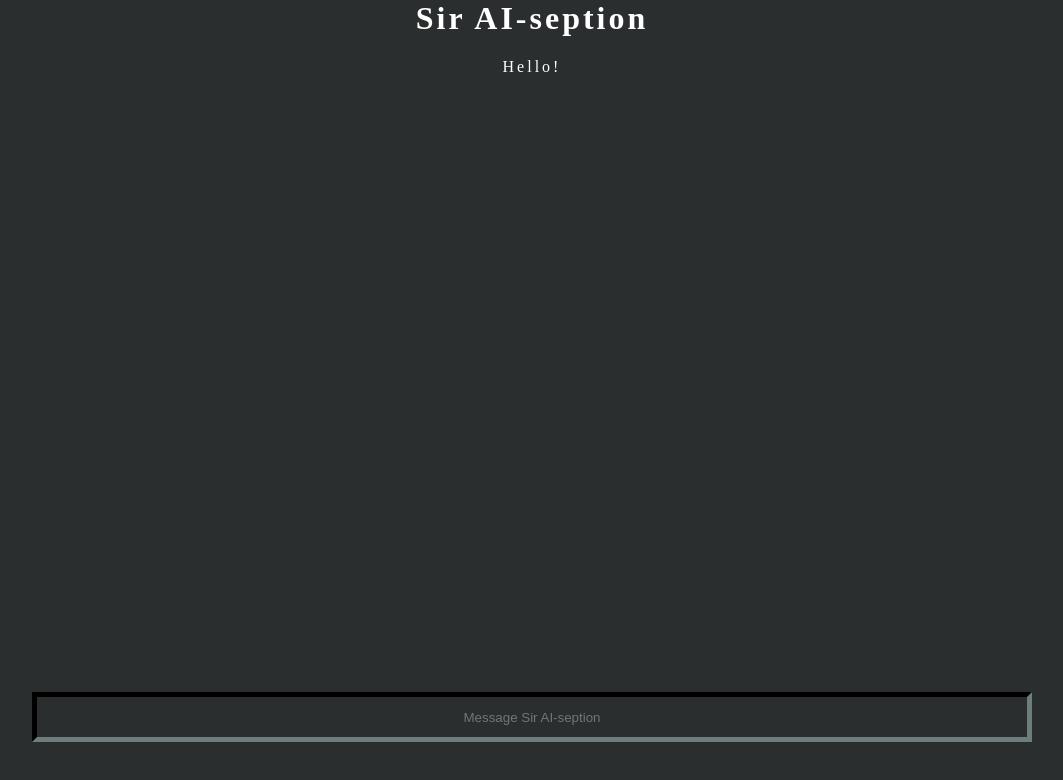
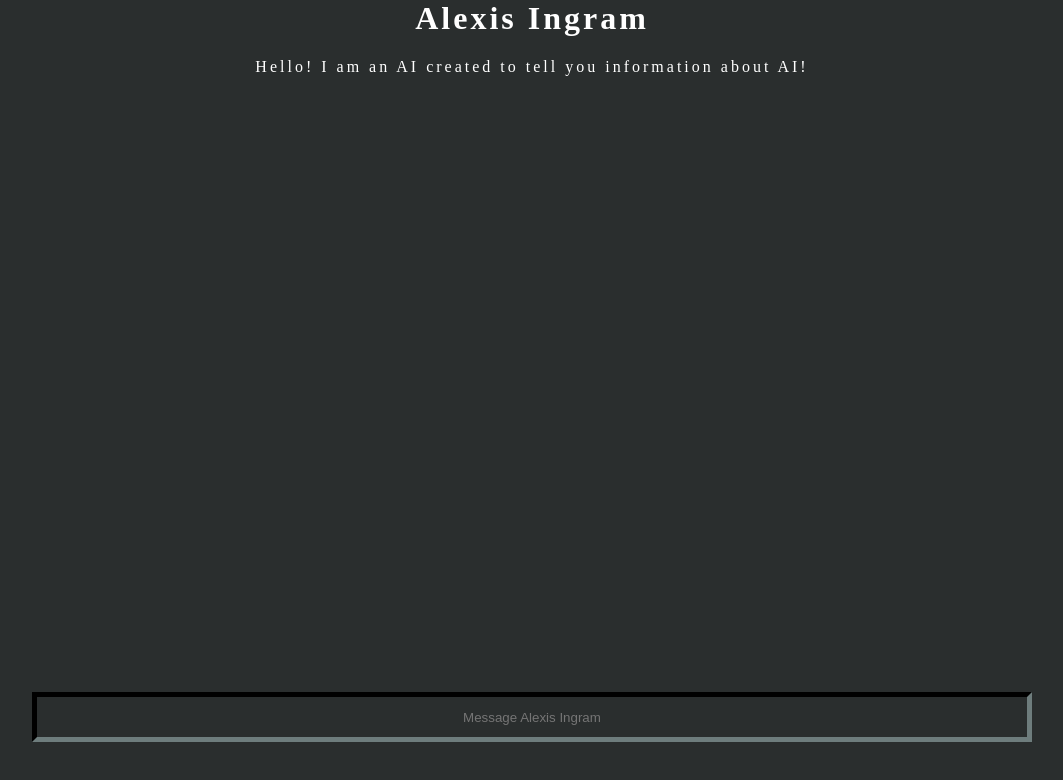
Before and after one commit to LM2026/LM2026.github.io, a plain HTML site: page index.html in a window 1280 px wide. Shown: the whole page, without its empty margins (108-1171 px from the left). Drawn offline with Linux system fonts and the light colour scheme.

Commit message:
Update index.html

```diff
--- a/index.html
+++ b/index.html
@@ -6,10 +6,10 @@
   <link rel="stylesheet" href="styles.css">
 </head>
 <body>
-  <h1>Sir AI-seption</h1>
-  <p>Hello!</p>
+  <h1>Alexis Ingram</h1>
+  <p>Hello! I am an AI created to tell you information about AI!</p>
 
-  <input type="text" id="inputTextbox" name="inputTextbox" placeholder="Message Sir AI-seption">
+  <input type="text" id="inputTextbox" name="inputTextbox" placeholder="Message Alexis Ingram">
 
 </body>
 </html>
```
